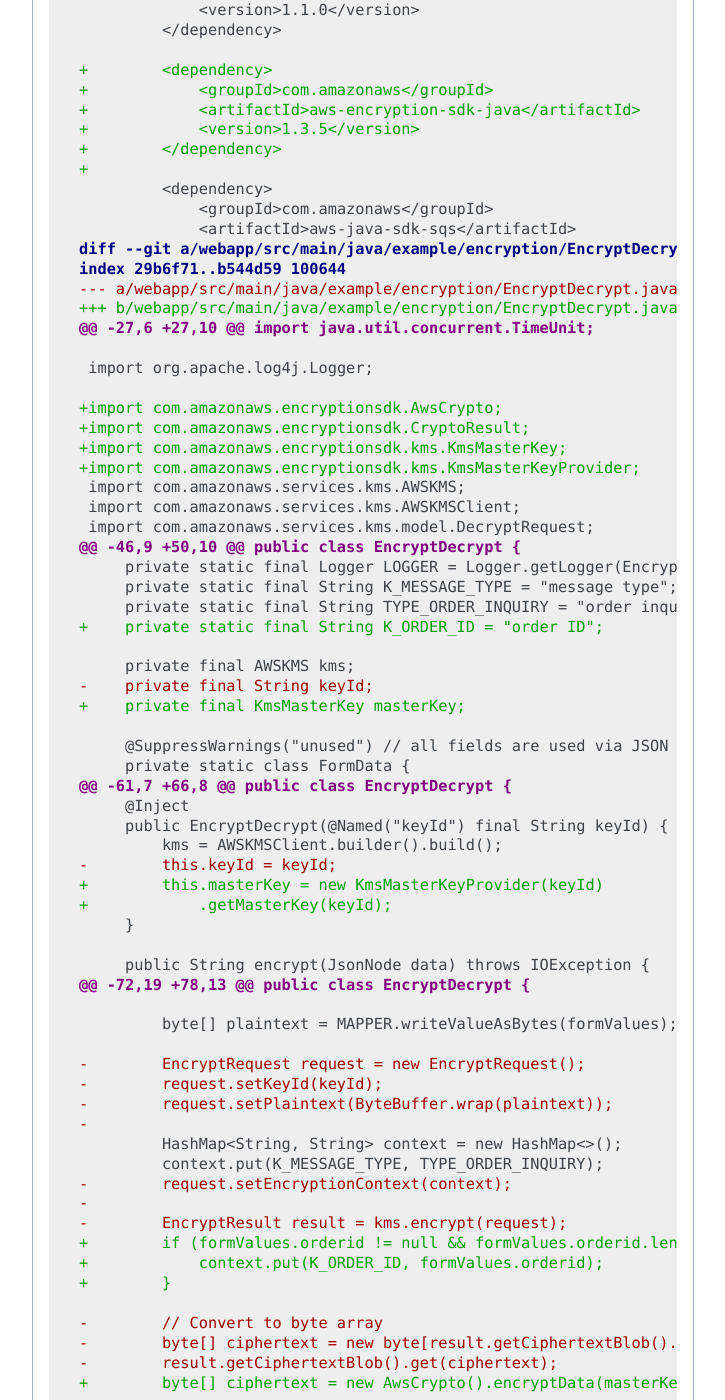
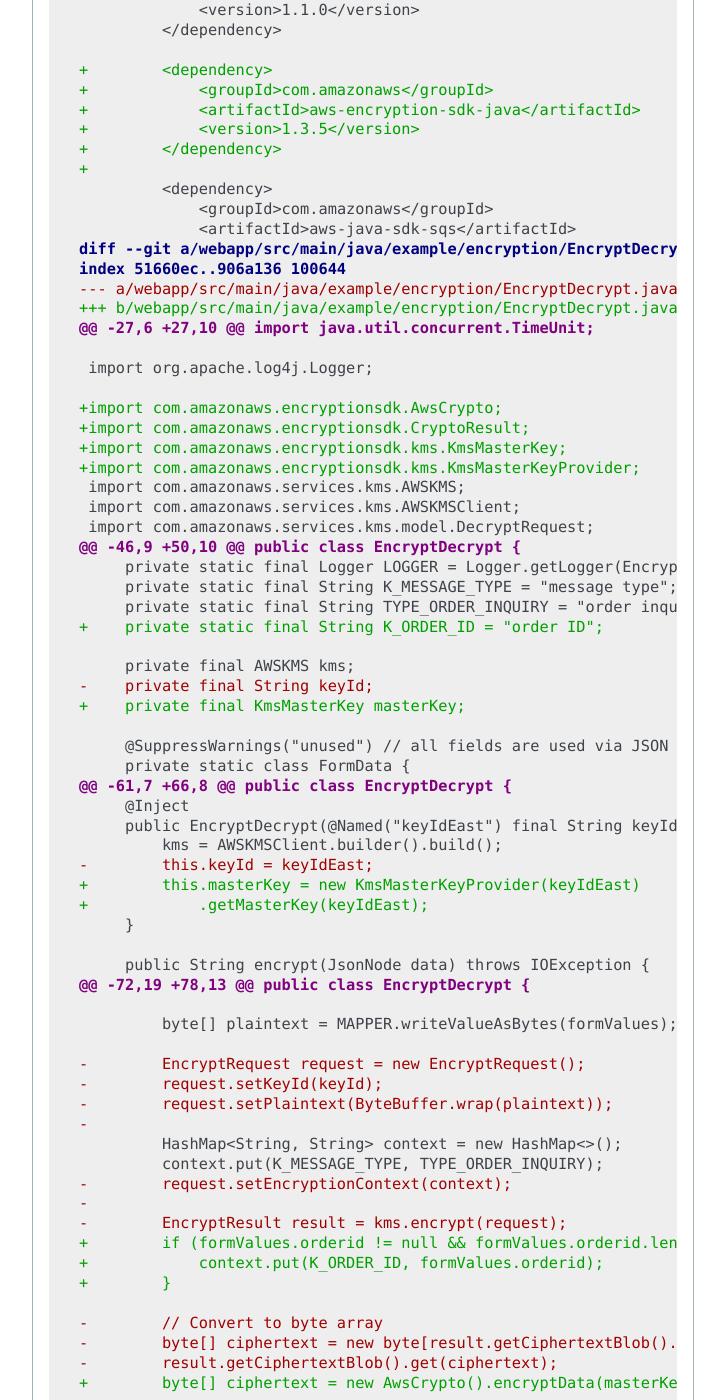
Before and after one commit to aws-samples/busy-engineers-encryption-sdk, a Sphinx documentation site: the page built from docs/exercises/3-encryption_sdk.rst, in a window 1280 px wide and 1400 px high, scrolled down 7444 px. Shown: the whole window, without its empty margins (387-1112 px from the left). Built offline with Sphinx 7.4.7, drawn with Linux system fonts in a browser that asks for light colours; some of the changed text lies outside the part shown.

Commit message:
Update instructions Ex-3-Java for Ex5.
Update instructions for Exercise 5 changes that propagated through. Opportunistic link fix.

```diff
--- a/docs/exercises/3-encryption_sdk.rst
+++ b/docs/exercises/3-encryption_sdk.rst
@@ -248,8 +248,8 @@
         .. code-block:: java
            :lineno-start: 69
 
-            this.masterKey = new KmsMasterKeyProvider(keyId)
-                .getMasterKey(keyId);
+            this.masterKey = new KmsMasterKeyProvider(keyIdEast)
+                .getMasterKey(keyIdEast);
 
     .. group-tab:: Python
 
@@ -382,9 +382,8 @@
 
 You can provide either a Master Key or a Master Key Provider to the client, and the client will handle obtaining the Master Key it requires.
 
-
-.. _Master Keys: https://docs.aws.amazon.com/encryption-sdk/latest/developer-guide/concepts.html#master-key-provider
-.. _Master Key Providers: https://docs.aws.amazon.com/encryption-sdk/latest/developer-guide/concepts.html#master-key-operations
+.. _Master Keys: https://docs.aws.amazon.com/encryption-sdk/latest/developer-guide/concepts.html#master-key
+.. _Master Key Providers: https://docs.aws.amazon.com/encryption-sdk/latest/developer-guide/concepts.html#master-key-provider
 
 Adding additional audit metadata to your Encryption Context
 ===========================================================
@@ -477,7 +476,7 @@
                          <groupId>com.amazonaws</groupId>
                          <artifactId>aws-java-sdk-sqs</artifactId>
             diff --git a/webapp/src/main/java/example/encryption/EncryptDecrypt.java b/webapp/src/main/java/example/encryption/EncryptDecrypt.java
-            index 29b6f71..b544d59 100644
+            index 51660ec..906a136 100644
             --- a/webapp/src/main/java/example/encryption/EncryptDecrypt.java
             +++ b/webapp/src/main/java/example/encryption/EncryptDecrypt.java
             @@ -27,6 +27,10 @@ import java.util.concurrent.TimeUnit;
@@ -505,11 +504,11 @@
                  private static class FormData {
             @@ -61,7 +66,8 @@ public class EncryptDecrypt {
                  @Inject
-                 public EncryptDecrypt(@Named("keyId") final String keyId) {
+                 public EncryptDecrypt(@Named("keyIdEast") final String keyIdEast, @Named("keyIdWest") final String keyIdWest) {
                      kms = AWSKMSClient.builder().build();
-            -        this.keyId = keyId;
-            +        this.masterKey = new KmsMasterKeyProvider(keyId)
-            +            .getMasterKey(keyId);
+            -        this.keyId = keyIdEast;
+            +        this.masterKey = new KmsMasterKeyProvider(keyIdEast)
+            +            .getMasterKey(keyIdEast);
                  }
 
                  public String encrypt(JsonNode data) throws IOException {
```
